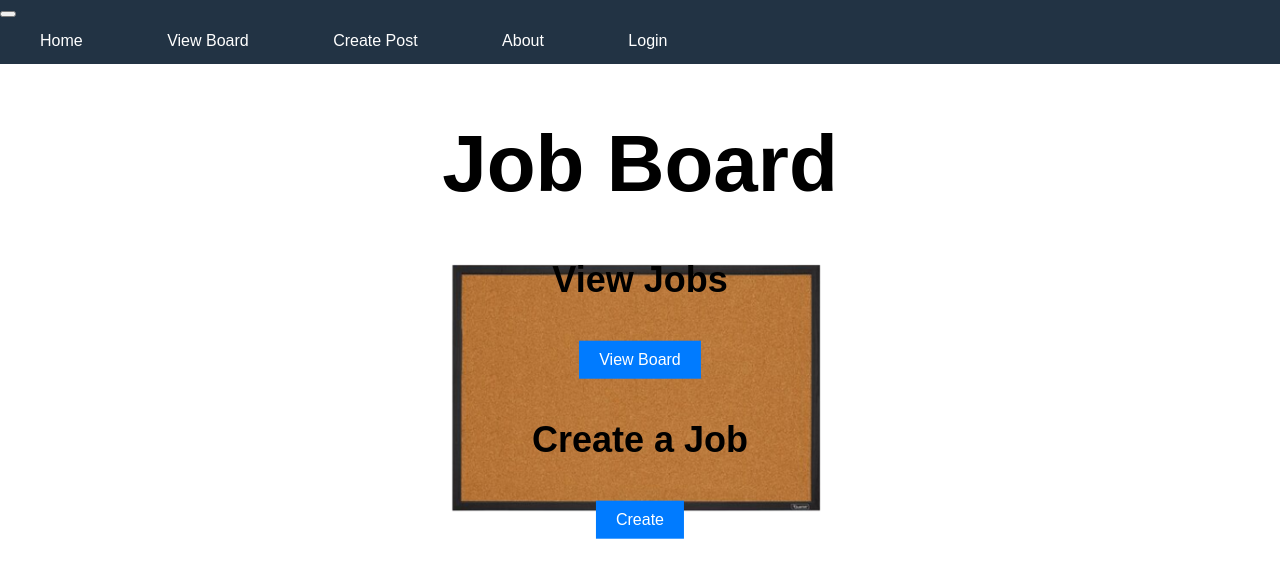
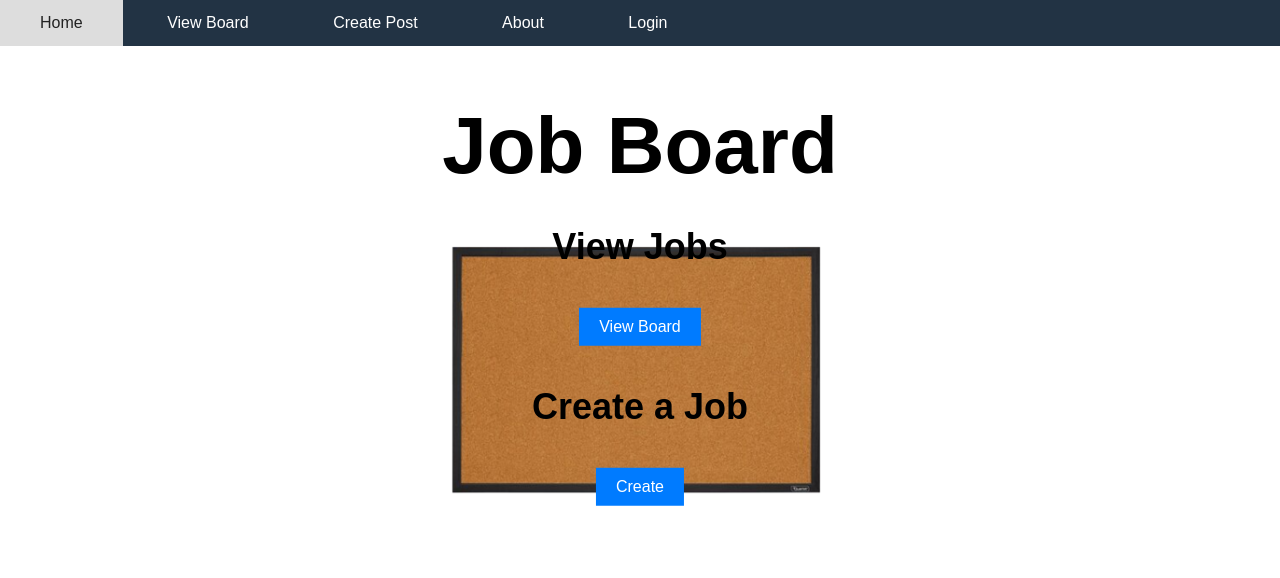
Before and after one commit to Marinrp7344/JobBoard_Project, a Django app: page / in a window 1280 px wide. Shown: the top 578 px of the page. Run offline with Django 4.2, Linux system fonts and the light colour scheme.

Commit message:
Changed some html information

```diff
--- a/jobBoard_app/templates/jobBoard_app/base_template.html
+++ b/jobBoard_app/templates/jobBoard_app/base_template.html
@@ -71,9 +71,6 @@
    <div class="container-fluid">
      <nav class="navbar navbar-expand-lg bg-body-tertiary">
        <div class="container-fluid">
-         <button class="navbar-toggler" type="button" data-bs-toggle="collapse" data-bs-target="#navbarNavAltMarkup" aria-controls="navbarNavAltMarkup" aria-expanded="false" aria-label="Toggle navigation">
-           <span class="navbar-toggler-icon"></span>
-         </button>
          <div class="collapse navbar-collapse" id="navbarNavAltMarkup">
            <div class="navbar-nav">
              <a class="nav-link active" aria-current="page" href="{% url 'index' %}">Home</a>
--- a/jobBoard_app/templates/jobBoard_app/index.html
+++ b/jobBoard_app/templates/jobBoard_app/index.html
@@ -9,7 +9,7 @@
 
 <div style="text-align: center;">
  <img src="{% static 'images/job.png' %}" alt="YOurimaghe" style="width: 35%; heigth = 35%;">
-    <div style="position: absolute; top: 50%; left: 50%; transform: translate(-50%, -55%); color: black; font-size: 24px;">
+    <div style="position: absolute; top: 50%; left: 50%; transform: translate(-50%, -65%); color: black; font-size: 24px;">
         <div style = "text-align: center; margin-top: 40px;">
             <h2>View Jobs</h2>
             <a class="button" href="{% url 'posts' %}">View Board</a>
```
